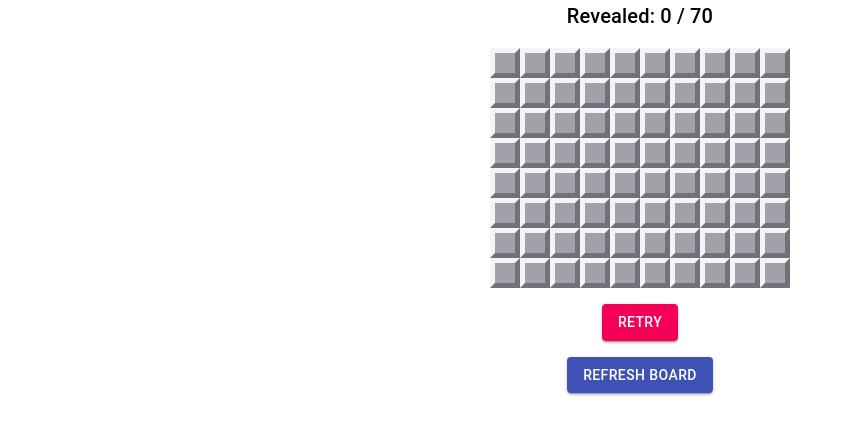
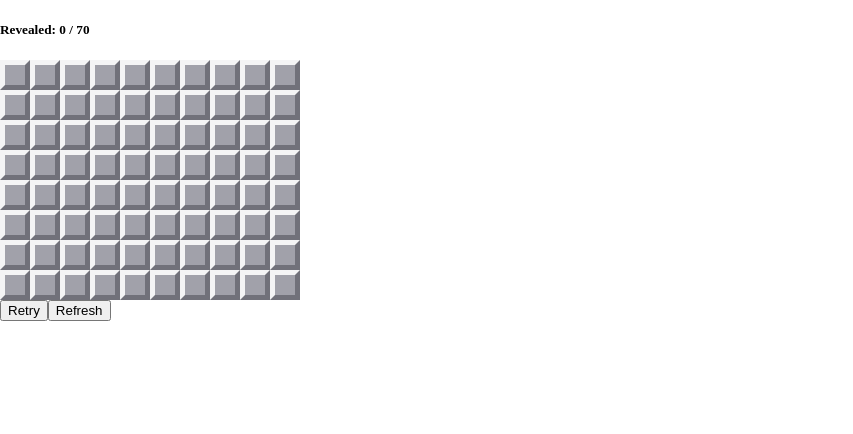
Before and after one commit to VSebastian8/MineSweeper, a React (Vite) app: page / in a window 1280 px wide. Shown: the top 434 px of the page, without its empty margins (0-853 px from the left). Built offline with nearby package versions, Linux system fonts and the light colour scheme.

Commit message:
Deploy Try

```diff
--- a/package.json
+++ b/package.json
@@ -10,8 +10,6 @@
     "preview": "vite preview"
   },
   "dependencies": {
-    "@material-ui/core": "^4.12.4",
-    "@mui/material": "^5.15.7",
     "react": "^18.2.0",
     "react-dom": "^18.2.0"
   },
--- a/src/components/App.tsx
+++ b/src/components/App.tsx
@@ -1,6 +1,6 @@
 import "./App.css";
 import Board from "./Board";
-import { Button, Grid, Typography } from "@material-ui/core";
+// import { Button, Grid, Typography } from "@material-ui/core";
 import { useState } from "react";
 
 function App() {
@@ -24,20 +24,9 @@ function App() {
   };
 
   return (
-    <Grid
-      container
-      direction="column"
-      alignItems="center"
-      justifyContent="center"
-      spacing={2}
-    >
-      <Grid item xs={12}>
-        <Typography variant="h6" component="h6">
-          Revealed: {revealed} / {rows * columns - bombs}
-        </Typography>
-      </Grid>
-      <Grid item xs={12}>
-        <Board
+    <>
+    <h5> Revealed: {revealed} / {rows * columns - bombs}</h5>
+     <Board
           rows={rows}
           columns={columns}
           bombNumber={bombs}
@@ -46,18 +35,43 @@ function App() {
           retry={retried}
           update={handleReveal}
         />
-      </Grid>
-      <Grid item xs={12}>
-        <Button color="secondary" variant="contained" onClick={handleRetry}>
-          Retry
-        </Button>
-      </Grid>
-      <Grid item xs={12}>
-        <Button color="primary" variant="contained" onClick={handleRefresh}>
-          Refresh Board
-        </Button>
-      </Grid>
-    </Grid>
+        <button onClick={handleRetry}>Retry</button>
+        <button onClick={handleRefresh}>Refresh</button>
+    </>
+    // <Grid
+    //   container
+    //   direction="column"
+    //   alignItems="center"
+    //   justifyContent="center"
+    //   spacing={2}
+    // >
+    //   <Grid item xs={12}>
+    //     <Typography variant="h6" component="h6">
+    //       Revealed: {revealed} / {rows * columns - bombs}
+    //     </Typography>
+    //   </Grid>
+    //   <Grid item xs={12}>
+    //     <Board
+    //       rows={rows}
+    //       columns={columns}
+    //       bombNumber={bombs}
+    //       squareSize={30}
+    //       refresh={refreshed}
+    //       retry={retried}
+    //       update={handleReveal}
+    //     />
+    //   </Grid>
+    //   <Grid item xs={12}>
+    //     <Button color="secondary" variant="contained" onClick={handleRetry}>
+    //       Retry
+    //     </Button>
+    //   </Grid>
+    //   <Grid item xs={12}>
+    //     <Button color="primary" variant="contained" onClick={handleRefresh}>
+    //       Refresh Board
+    //     </Button>
+    //   </Grid>
+    // </Grid>
   );
 }
 
```
